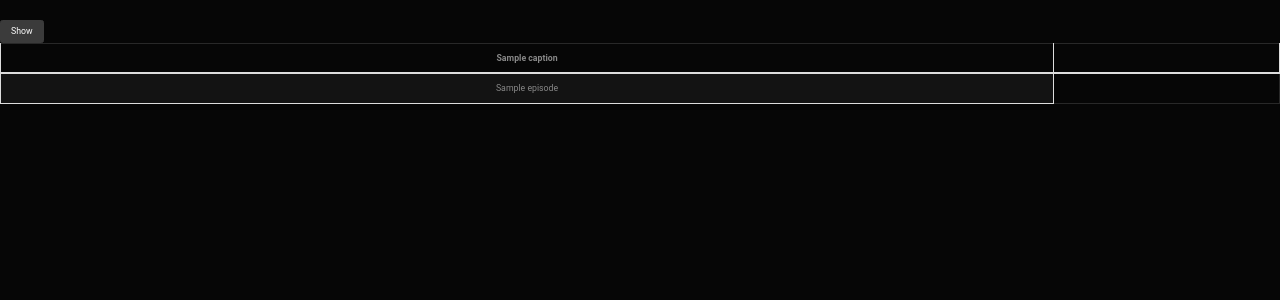
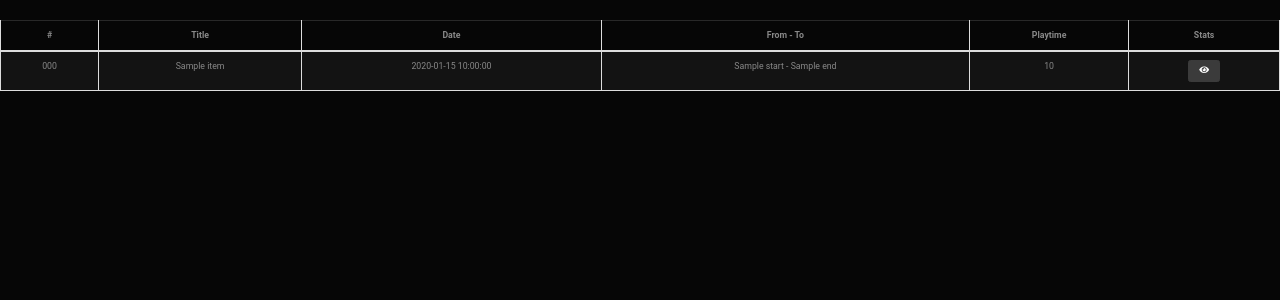
Before and after one commit to luxick/estus-shots, a Flask app: template templates/episode_list.html in a window 1280 px wide. Shown: the part 62-362 px from the top of the page. Run offline with Flask 2, Linux system fonts and the light colour scheme; the template is opened without the code that fills it: most values are stand-ins (such as "Sample title", 1, 10 or a date in 2020); some libraries are stand-ins or nearby versions.

Commit message:
WIP episode list.

```diff
--- a/app.py
+++ b/app.py
@@ -183,9 +183,13 @@ def season_overview(season_id: int):
 @authorize
 def episode_list(season_id: int):
     sql, args = db.load_season(season_id)
-    db_season = db.query_db(sql, args, one=True, cls=models.Season)
+    season = db.query_db(sql, args, one=True, cls=models.Season)
+    sql, args = db.load_episodes(season_id)
+    episodes = db.query_db(sql, args, cls=models.Episode)
 
-    model = {"season_id": season_id, "season_code": db_season.code}
+    model = {
+        "season_id": season_id,
+        "season_code": season.code}
     return render_template("episode_list.html", model=model)
 
 
--- a/db.py
+++ b/db.py
@@ -4,7 +4,6 @@ from flask import g
 
 import models
 from config import Config
-from util import time_to_str
 
 
 def connect_db():
--- a/templates/episode_list.html
+++ b/templates/episode_list.html
@@ -5,36 +5,48 @@
 {% block content %}
   {% if g.is_editor %}
     <div class="btn-toolbar" role="toolbar">
-      <a class="btn btn-primary" href="/newepisode" role="button">New Episode</a>
+      <a class="btn btn-primary" href="{{ url_for("episode_new", season_id = model.season_id)}}" role="button">
+        <span class="fas fa-plus"></span>Episode
+      </a>
     </div>
   {% endif %}
   {% if not model.player_list %}
-    There are no episodes.
+    <div class="alert alert-info">There are no episodes.</div>
   {% else %}
       <table class="table table-hover table-striped table-bordered">
         <thead>
           <tr>
-            {% for prop, caption in model.columns %}
-              <th scope="col" class="col-sm-auto text-center">{{ caption }}</th>
-            {% endfor %}
+            <th scope="col" class="col-sm-auto text-center">#</th>
+            <th scope="col" class="col-sm-auto text-center">Title</th>
+            <th scope="col" class="col-sm-auto text-center">Date</th>
+            <th scope="col" class="col-sm-auto text-center">From - To</th>
+            <th scope="col" class="col-sm-auto text-center">Playtime</th>
 
-            <th scope="col" class="col-sm-auto text-center"></th>
+            <th scope="col" class="col-sm-auto text-center">Stats</th>
             {% if g.is_editor %}
-                <th scope="col" class="col-sm-auto text-center"></th>
+                <th scope="col" class="col-sm-auto text-center">Editor</th>
             {% endif %}
           </tr>
         </thead>
         <tbody>
-          {% for ep in model.episodes %}
+          {% for item in model.episodes %}
           <tr>
-            {% for prop, _ in model.columns %}
-              <td class="col-sm-auto text-center">{{ ep[prop] }}</td>
-            {% endfor %}
+            <td class="col-sm-auto text-center">{{ item.code }}</td>
+            <td class="col-sm-auto text-center">{{ item.title }}</td>
+            <td class="col-sm-auto text-center">{{ item.date }}</td>
+            <td class="col-sm-auto text-center">{{ item.start }} - {{ item.end }}</td>
+            <td class="col-sm-auto text-center">{{ item.duration }}</td>
 
-            <a class="btn btn-default" href="/episodes/{{ ep['id'] }}">Show</a>
+            <td class="col-sm-auto text-center">
+                  <a class="btn btn-default" href="{{ url_for("episode_stats", episode_id = item.id) }}">
+                    <span class="fas fa-eye"></span>
+                  </a>
+            </td>
             {% if g.is_editor %}
                 <td class="col-sm-auto text-center">
-                  <a class="btn btn-default" href="/editepisode/{{ ep['id'] }}">Edit</a>
+                  <a class="btn btn-default" href="{{ url_for("episode_edit", episode_id = item.id, season_id = model.season_id) }}">
+                    <span class="fas fa-pencil-alt"></span>
+                  </a>
                 </td>
             {% endif %}
           </tr>
```
